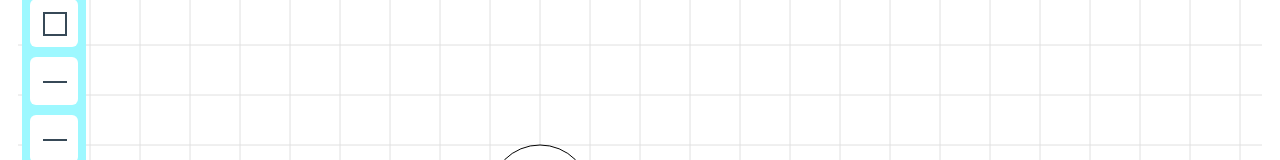
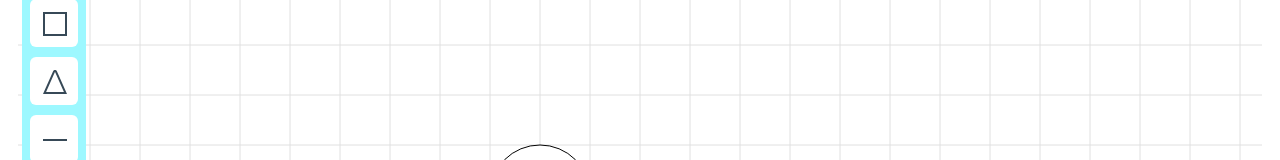
Before and after one commit to jhiy2004/graph-front, a React (Create React App) app: page / in a window 1280 px wide. Shown: the part 217-377 px from the top of the page. Built offline with nearby package versions, Linux system fonts and the light colour scheme.

Commit message:
Refactored toolbar

```diff
--- a/src/assets/icons/CircleIcon/CircleIcon.js
+++ b/src/assets/icons/CircleIcon/CircleIcon.js
@@ -3,11 +3,11 @@ import React from 'react';
 function CircleIcon(){
     return (
         <svg width="24" height="24" viewBox="0 0 24 24" fill="none" xmlns="http://www.w3.org/2000/svg">
-            <g clipPath="url(#clip0_3_63)">
-                <path d="M24 10.9997H0V12.9997H24V10.9997Z" fill="#374957" />
+            <g clipPath="url(#clip0_3_62)">
+                <path d="M12 24C9.62663 24 7.30655 23.2962 5.33316 21.9776C3.35977 20.6591 1.8217 18.7849 0.913451 16.5922C0.00519943 14.3995 -0.232441 11.9867 0.230582 9.65892C0.693605 7.33115 1.83649 5.19295 3.51472 3.51472C5.19295 1.83649 7.33115 0.693601 9.65892 0.230578C11.9867 -0.232444 14.3995 0.00519562 16.5922 0.913447C18.7849 1.8217 20.6591 3.35977 21.9776 5.33316C23.2962 7.30655 24 9.62663 24 12C23.9966 15.1815 22.7312 18.2318 20.4815 20.4815C18.2318 22.7312 15.1815 23.9966 12 24ZM12 2C10.0222 2 8.08879 2.58649 6.4443 3.68531C4.79981 4.78412 3.51809 6.34591 2.76121 8.17317C2.00433 10.0004 1.8063 12.0111 2.19215 13.9509C2.578 15.8907 3.53041 17.6725 4.92894 19.0711C6.32746 20.4696 8.10929 21.422 10.0491 21.8079C11.9889 22.1937 13.9996 21.9957 15.8268 21.2388C17.6541 20.4819 19.2159 19.2002 20.3147 17.5557C21.4135 15.9112 22 13.9778 22 12C21.9971 9.34873 20.9426 6.80688 19.0679 4.93215C17.1931 3.05742 14.6513 2.00291 12 2Z" fill="#374957" />
             </g>
             <defs>
-                <clipPath id="clip0_3_63">
+                <clipPath id="clip0_3_62">
                     <rect width="24" height="24" fill="white" />
                 </clipPath>
             </defs>
--- a/src/assets/icons/SquareIcon/SquareIcon.js
+++ b/src/assets/icons/SquareIcon/SquareIcon.js
@@ -3,11 +3,11 @@ import React from 'react';
 function SquareIcon() {
     return (
         <svg width="24" height="24" viewBox="0 0 24 24" fill="none" xmlns="http://www.w3.org/2000/svg">
-            <g clipPath="url(#clip0_3_62)">
-                <path d="M12 24C9.62663 24 7.30655 23.2962 5.33316 21.9776C3.35977 20.6591 1.8217 18.7849 0.913451 16.5922C0.00519943 14.3995 -0.232441 11.9867 0.230582 9.65892C0.693605 7.33115 1.83649 5.19295 3.51472 3.51472C5.19295 1.83649 7.33115 0.693601 9.65892 0.230578C11.9867 -0.232444 14.3995 0.00519562 16.5922 0.913447C18.7849 1.8217 20.6591 3.35977 21.9776 5.33316C23.2962 7.30655 24 9.62663 24 12C23.9966 15.1815 22.7312 18.2318 20.4815 20.4815C18.2318 22.7312 15.1815 23.9966 12 24ZM12 2C10.0222 2 8.08879 2.58649 6.4443 3.68531C4.79981 4.78412 3.51809 6.34591 2.76121 8.17317C2.00433 10.0004 1.8063 12.0111 2.19215 13.9509C2.578 15.8907 3.53041 17.6725 4.92894 19.0711C6.32746 20.4696 8.10929 21.422 10.0491 21.8079C11.9889 22.1937 13.9996 21.9957 15.8268 21.2388C17.6541 20.4819 19.2159 19.2002 20.3147 17.5557C21.4135 15.9112 22 13.9778 22 12C21.9971 9.34873 20.9426 6.80688 19.0679 4.93215C17.1931 3.05742 14.6513 2.00291 12 2Z" fill="#374957" />
+            <g clipPath="url(#clip0_3_58)">
+                <path d="M24 24H0V0H24V24ZM2 22H22V2H2V22Z" fill="#374957" />
             </g>
             <defs>
-                <clipPath id="clip0_3_62">
+                <clipPath id="clip0_3_58">
                     <rect width="24" height="24" fill="white" />
                 </clipPath>
             </defs>
--- a/src/assets/icons/TriangleIcon/TriangleIcon.js
+++ b/src/assets/icons/TriangleIcon/TriangleIcon.js
@@ -3,11 +3,11 @@ import React from 'react';
 function TriangleIcon(){
     return(
         <svg width="24" height="24" viewBox="0 0 24 24" fill="none" xmlns="http://www.w3.org/2000/svg">
-            <g clipPath="url(#clip0_3_58)">
-                <path d="M24 24H0V0H24V24ZM2 22H22V2H2V22Z" fill="#374957" />
+            <g clipPath="url(#clip0_3_59)">
+                <path d="M12 2.01075C12.057 2.01075 12.065 2.02775 12.077 2.05475L20.925 22.0007H3.075L11.919 2.06275C11.935 2.02775 11.943 2.01075 12 2.01075ZM12 0.0107487C11.5975 0.00828396 11.2031 0.123733 10.8654 0.342847C10.5278 0.56196 10.2617 0.875147 10.1 1.24375L0 24.0007H24L13.905 1.24375C13.743 0.87436 13.4761 0.560639 13.1375 0.341466C12.7988 0.122293 12.4034 0.00730329 12 0.0107487Z" fill="#374957" />
             </g>
             <defs>
-                <clipPath id="clip0_3_58">
+                <clipPath id="clip0_3_59">
                     <rect width="24" height="24" fill="white" />
                 </clipPath>
             </defs>
--- a/src/components/Toolbar/Toolbar.js
+++ b/src/components/Toolbar/Toolbar.js
@@ -7,9 +7,9 @@ import './Toolbar.css';
 function Toolbar({setZoomAction, dragMode, setDragMode}) {
     return (
         <Stack className="toolbar rounded-3">
+            <ToolButton icon='circle'/>
             <ToolButton icon='square'/>
             <ToolButton icon='triangle'/>
-            <ToolButton icon='circle'/>
             <ToolButton icon='edge'/>
             <ToolButton icon='drag' active={dragMode} onClick={() => setDragMode(!dragMode)}/>
             <ToolButton icon='zoomin' onClick={() => setZoomAction('zoomIn')}/>
```
